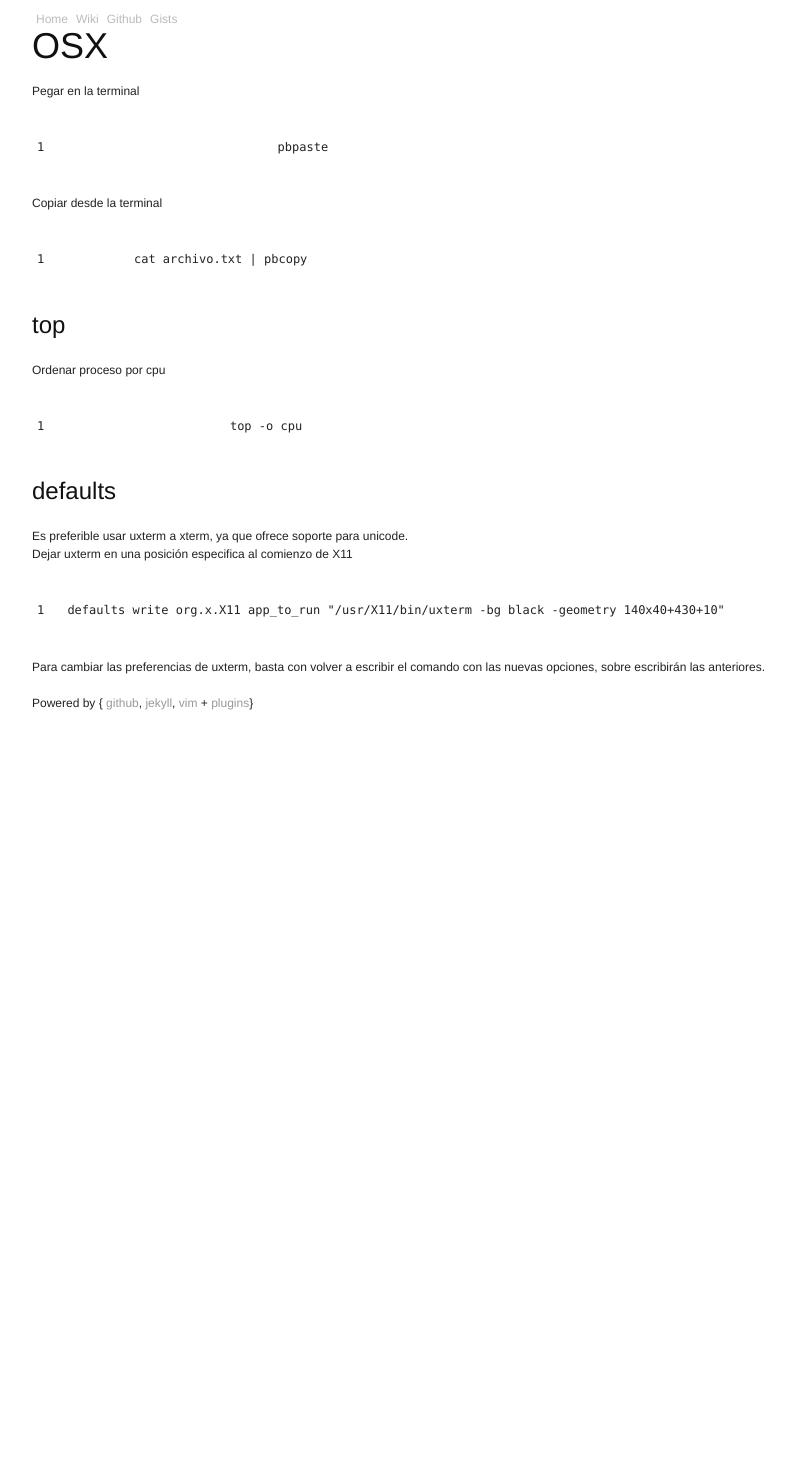
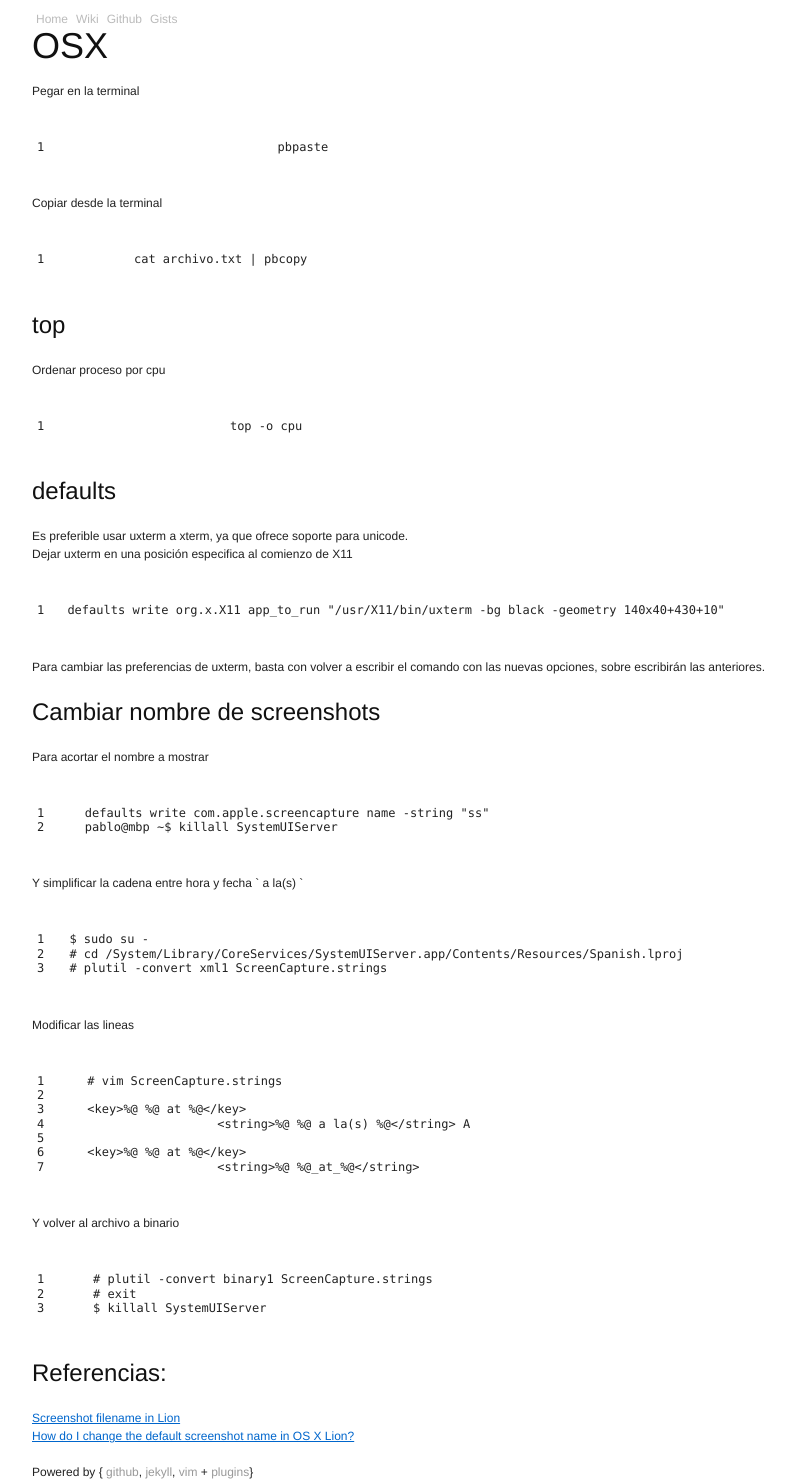
Before and after one commit to juanpabloaj/juanpabloaj.github.com, a Jekyll site: the page built from wiki/osx.md, in a window 1280 px wide. Shown: the whole page, without its empty margins (133-928 px from the left). Built offline with Jekyll 4.4.1, drawn with Linux system fonts in a browser that asks for light colours; Markdown is read by kramdown in place of the engine named in the settings; before the commit the page ends 900 px from its top, so only the background shows below that.

Commit message:
osx: cambiar nombre screenshots

```diff
--- a/_includes/gitDiffStat.markdown
+++ b/_includes/gitDiffStat.markdown
@@ -1 +1 @@
- wiki/latex.md                  |    6 +++++-
+ wiki/osx.md                    |   35 ++++++++++++++++++++++++++++++++++-
--- a/wiki/osx.md
+++ b/wiki/osx.md
@@ -24,3 +24,36 @@ Dejar uxterm en una posición especifica al comienzo de X11
 	defaults write org.x.X11 app_to_run "/usr/X11/bin/uxterm -bg black -geometry 140x40+430+10"
 
 Para cambiar las preferencias de uxterm, basta con volver a escribir el comando con las nuevas opciones, sobre escribirán las anteriores.
+
+## Cambiar nombre de screenshots
+Para acortar el nombre a mostrar
+
+	defaults write com.apple.screencapture name -string "ss"
+	pablo@mbp ~$ killall SystemUIServer
+
+Y simplificar la cadena entre hora y fecha ` a la(s) `
+
+	$ sudo su -
+	# cd /System/Library/CoreServices/SystemUIServer.app/Contents/Resources/Spanish.lproj
+	# plutil -convert xml1 ScreenCapture.strings
+
+Modificar las lineas
+
+	# vim ScreenCapture.strings
+
+	<key>%@ %@ at %@</key>
+			  <string>%@ %@ a la(s) %@</string>
+A
+
+	<key>%@ %@ at %@</key>
+			  <string>%@ %@_at_%@</string>
+
+Y volver al archivo a binario
+
+	# plutil -convert binary1 ScreenCapture.strings
+	# exit
+	$ killall SystemUIServer
+
+## Referencias:
+[Screenshot filename in Lion](https://discussions.apple.com/thread/3214350?start=0&tstart=0)
+[How do I change the default screenshot name in OS X Lion?](http://superuser.com/questions/339702/how-do-i-change-the-default-screenshot-name-in-os-x-lion/)
```
